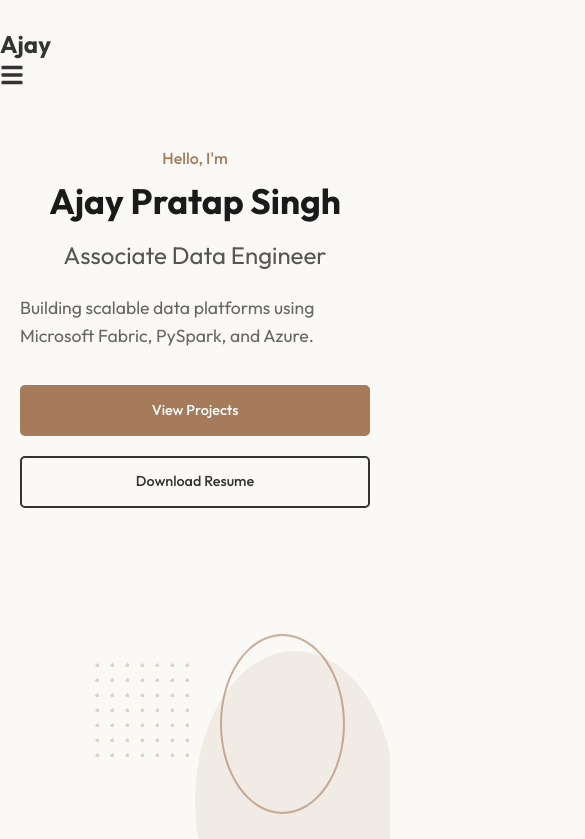
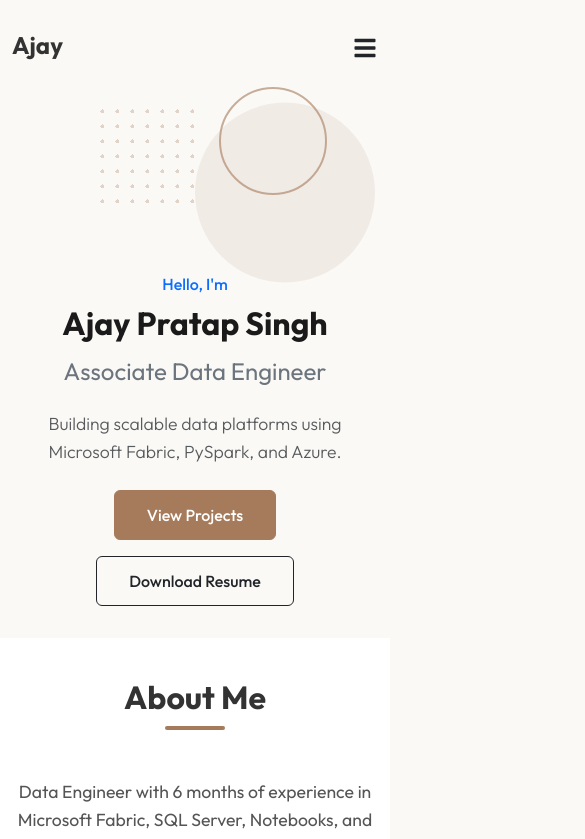
Before and after one commit to Ajay29091/Portfolio, a React (Vite) app: page / in a window 390 px wide. Shown: the top 839 px of the page, 585 px wide, since content can reach past the window. Built offline with nearby package versions, Linux system fonts and the light colour scheme.

Commit message:
Integrate Bootstrap 5 and fix mobile UI layout/spacing

```diff
--- a/index.html
+++ b/index.html
@@ -11,6 +11,9 @@
     <link rel="preconnect" href="https://fonts.googleapis.com">
     <link rel="preconnect" href="https://fonts.gstatic.com" crossorigin>
     <link href="https://fonts.googleapis.com/css2?family=Outfit:wght@300;400;500;600;700&display=swap" rel="stylesheet">
+    <!-- Bootstrap 5 CSS -->
+    <link href="https://cdn.jsdelivr.net/npm/bootstrap@5.3.0/dist/css/bootstrap.min.css" rel="stylesheet"
+        integrity="sha384-9ndCyUaIbzAi2FUVXJi0CjmCapSmO7SnpJef0486qhLnuZ2cdeRhO02iuK6FUUVM" crossorigin="anonymous">
     <title>Ajay Pratap Singh | Data Engineer</title>
 </head>
 
--- a/src/components/Hero.jsx
+++ b/src/components/Hero.jsx
@@ -4,36 +4,45 @@ import { personalDetails } from '../data';
 
 const Hero = () => {
     return (
-        <section id="hero" style={{ height: '100vh', display: 'flex', alignItems: 'center', position: 'relative', overflow: 'hidden', paddingTop: '80px' }}>
-            <div className="max-w-7xl mx-auto px-6 w-full stack-on-mobile"
-                style={{ maxWidth: '1200px', margin: '0 auto', padding: '0 20px', display: 'flex', width: '100%', alignItems: 'center', justifyContent: 'space-between' }}>
+        <section id="hero" className="hero-section" style={{ display: 'flex', alignItems: 'center', position: 'relative', overflow: 'hidden' }}>
+            <div className="container hero-container d-flex align-items-center">
+                <div className="row justify-content-between align-items-center mx-auto w-100">
 
+                    {/* Text Content */}
                     <motion.div
                         initial={{ opacity: 0, y: 30 }}
                         animate={{ opacity: 1, y: 0 }}
                         transition={{ duration: 0.8 }}
-                    className="flex-1 text-center md:text-left"
-                    style={{ flex: 1, maxWidth: '600px', zIndex: 10 }} // zIndex to ensure text is engaging
+                        className="col-12 col-md-6 order-2 order-md-1 text-center text-md-start"
+                        style={{ zIndex: 10 }}
                     >
-                    <span className="hero-greeting" style={{ display: 'block', fontWeight: '500', color: '#A67B5B', marginBottom: '10px' }}>
+                        <span className="d-block fw-medium mb-2 text-primary hero-greeting" style={{ color: '#A67B5B' }}>
                             Hello, I'm
                         </span>
-                    <h1 className="hero-title" style={{ fontWeight: '700', lineHeight: 1.1, marginBottom: '15px', color: '#1A1A1A' }}>
+                        <h1 className="fw-bold mb-3 hero-title" style={{ color: '#1A1A1A', lineHeight: 1.1 }}>
                             {personalDetails.name}
                         </h1>
-                    <h2 className="hero-subtitle" style={{ fontWeight: '400', color: '#555', marginBottom: '20px' }}>
+                        <h2 className="hero-subtitle fw-normal text-secondary mb-4">
                             {personalDetails.role}
                         </h2>
-                    <p style={{ fontSize: '1.1rem', color: '#666', marginBottom: '35px', maxWidth: '480px', lineHeight: '1.6', marginLight: 'auto', marginRight: 'auto' }} className="md:mx-0">
+                        <p className="lead text-muted mb-4 mx-auto mx-md-0" style={{ maxWidth: '480px', lineHeight: '1.6', fontSize: '1.1rem' }}>
                             {personalDetails.tagline}
                         </p>
-                    <div style={{ display: 'flex', gap: '20px', flexWrap: 'wrap', justifyContent: 'center' }} className="hero-buttons">
-                        <a href="#projects"
-                            style={{ backgroundColor: '#A67B5B', color: 'white', padding: '14px 32px', borderRadius: '5px', fontWeight: '500', border: '2px solid #A67B5B' }}>
+                        <div className="d-flex gap-3 flex-wrap justify-content-center justify-content-md-start hero-buttons">
+                            <a href="#projects" className="btn btn-primary"
+                                style={{
+                                    backgroundColor: '#A67B5B',
+                                    borderColor: '#A67B5B',
+                                    padding: '12px 32px',
+                                    fontWeight: '500'
+                                }}>
                                 View Projects
                             </a>
-                        <a href="/Ajay_Singh_s_Resume.pdf" download
-                            style={{ backgroundColor: 'transparent', color: '#333', padding: '14px 32px', borderRadius: '5px', fontWeight: '500', border: '2px solid #333' }}>
+                            <a href="/Ajay_Singh_s_Resume.pdf" download className="btn btn-outline-dark"
+                                style={{
+                                    padding: '12px 32px',
+                                    fontWeight: '500'
+                                }}>
                                 Download Resume
                             </a>
                         </div>
@@ -44,15 +53,14 @@ const Hero = () => {
                         initial={{ opacity: 0, scale: 0.8 }}
                         animate={{ opacity: 1, scale: 1 }}
                         transition={{ duration: 0.8, delay: 0.2 }}
-                    className="flex-1 flex justify-center relative"
-                    style={{ flex: 1, display: 'flex', justifyContent: 'center', position: 'relative' }}
+                        className="col-12 col-md-6 order-1 order-md-2 d-flex justify-content-center position-relative mb-5 mb-md-0 mobile-visual-adjust"
                     >
-                    <div className="hero-visual-container" style={{ position: 'relative' }}>
+                        <div className="hero-visual-container position-relative" style={{ width: '400px', height: '400px', maxWidth: '100%' }}>
                             <motion.div
                                 animate={{ y: [0, -20, 0] }}
                                 transition={{ repeat: Infinity, duration: 6, ease: "easeInOut" }}
                                 style={{
-                                position: 'absolute', width: '300px', height: '300px', maxWidth: '80%',
+                                    position: 'absolute', width: '75%', height: '75%',
                                     backgroundColor: 'rgba(166, 123, 91, 0.1)', borderRadius: '50%',
                                     top: '50%', left: '50%', transform: 'translate(-50%, -50%)'
                                 }}
@@ -61,7 +69,7 @@ const Hero = () => {
                                 animate={{ y: [0, 20, 0] }}
                                 transition={{ repeat: Infinity, duration: 7, ease: "easeInOut", delay: 1 }}
                                 style={{
-                                position: 'absolute', width: '180px', height: '180px', maxWidth: '50%',
+                                    position: 'absolute', width: '45%', height: '45%',
                                     border: '2px solid #A67B5B', borderRadius: '50%',
                                     top: '40%', left: '60%', opacity: 0.6
                                 }}
@@ -75,6 +83,7 @@ const Hero = () => {
                         </div>
                     </motion.div>
                 </div>
+            </div>
         </section>
     );
 };
--- a/src/components/Navbar.jsx
+++ b/src/components/Navbar.jsx
@@ -23,50 +23,52 @@ const Navbar = () => {
     ];
 
     return (
-        <nav className={`fixed w-full z-50 transition-all duration-300 ${scrolled ? 'bg-white/90 backdrop-blur-md shadow-sm py-4' : 'bg-transparent py-6'}`}
+        <nav className={`fixed-top transition-all duration-300 ${scrolled ? 'bg-white/90 backdrop-blur-md shadow-sm py-2' : 'bg-transparent py-4'}`}
             style={{
-                position: 'fixed',
-                top: 0,
-                left: 0,
-                width: '100%',
-                zIndex: 1000,
-                background: scrolled ? 'rgba(250, 249, 246, 0.95)' : 'transparent',
+                transition: 'all 0.3s ease',
+                backgroundColor: scrolled ? 'rgba(250, 249, 246, 0.95)' : 'transparent',
                 boxShadow: scrolled ? '0 2px 20px rgba(0,0,0,0.05)' : 'none',
-                padding: scrolled ? '15px 0' : '25px 0',
-                transition: 'all 0.3s ease'
+                height: scrolled ? '70px' : '90px',
+                display: 'flex',
+                alignItems: 'center'
             }}>
-            <div className="max-w-7xl mx-auto px-6 flex justify-between items-center">
-                <a href="#" className="text-2xl font-bold text-gray-800" style={{ fontSize: '1.5rem', fontWeight: '700', color: '#333' }}>
+            <div className="container d-flex justify-content-between align-items-center">
+                <a href="#" className="navbar-brand text-2xl font-bold text-gray-800" style={{ fontSize: '1.5rem', fontWeight: '700', color: '#333' }}>
                     Ajay
                 </a>
 
                 {/* Desktop Menu */}
-                <div className="desktop-only items-center space-x-8" style={{ gap: '30px' }}>
-                    <ul style={{ display: 'flex', gap: '30px' }}>
+                <div className="d-none d-md-flex align-items-center gap-4">
+                    <ul className="d-flex gap-4 m-0 p-0" style={{ listStyle: 'none' }}>
                         {navLinks.map((link) => (
                             <li key={link.name}>
-                                <a href={link.href} className="text-sm font-medium text-gray-600 hover:text-accent transition-colors"
-                                    style={{ fontWeight: '500', fontSize: '0.95rem', color: '#555' }}>
+                                <a href={link.href} className="text-decoration-none text-secondary fw-bold"
+                                    style={{ fontSize: '0.95rem', transition: 'color 0.2s' }}
+                                    onMouseEnter={(e) => e.target.style.color = '#A67B5B'}
+                                    onMouseLeave={(e) => e.target.style.color = '#555'}>
                                     {link.name}
                                 </a>
                             </li>
                         ))}
                     </ul>
-                    <a href="/Ajay_Singh_s_Resume.pdf" download className="px-5 py-2 border border-accent text-accent rounded hover:bg-accent hover:text-white transition-all"
+                    <a href="/Ajay_Singh_s_Resume.pdf" download className="btn btn-outline-primary"
                         style={{
-                            border: '1px solid #A67B5B',
+                            borderColor: '#A67B5B',
+                            color: '#A67B5B',
+                            fontWeight: '500',
                             padding: '8px 20px',
                             borderRadius: '4px',
-                            color: '#A67B5B',
-                            fontWeight: '500'
+                            '--bs-btn-hover-bg': '#A67B5B',
+                            '--bs-btn-hover-border-color': '#A67B5B',
+                            '--bs-btn-hover-color': 'white'
                         }}>
                         Resume
                     </a>
                 </div>
 
                 {/* Mobile Hamburger */}
-                <div className="mobile-only" style={{}}>
-                    <button onClick={() => setIsOpen(!isOpen)} className="text-2xl text-gray-800" style={{ background: 'none', border: 'none', cursor: 'pointer', fontSize: '1.5rem', color: '#333' }}>
+                <div className="d-md-none">
+                    <button onClick={() => setIsOpen(!isOpen)} className="btn btn-link link-dark text-decoration-none p-0" style={{ fontSize: '1.5rem' }}>
                         {isOpen ? <FaTimes /> : <FaBars />}
                     </button>
                 </div>
@@ -79,18 +81,23 @@ const Navbar = () => {
                         initial={{ opacity: 0, y: -20 }}
                         animate={{ opacity: 1, y: 0 }}
                         exit={{ opacity: 0, y: -20 }}
-                        className="absolute top-full left-0 w-full bg-white shadow-lg py-6 px-6 flex flex-col space-y-4 md:hidden"
-                        style={{ position: 'absolute', top: '100%', left: 0, width: '100%', background: 'white', padding: '20px', boxShadow: '0 10px 30px rgba(0,0,0,0.1)' }}
+                        className="position-absolute top-100 start-0 w-100 bg-white shadow-lg p-4 d-flex flex-column gap-3 d-md-none"
+                        style={{ borderTop: '1px solid #eee' }}
                     >
                         {navLinks.map((link) => (
                             <a key={link.name} href={link.href} onClick={() => setIsOpen(false)}
-                                className="block text-lg font-medium text-gray-700 py-2"
-                                style={{ display: 'block', padding: '10px 0', color: '#333' }}>
+                                className="text-decoration-none text-dark fw-bold py-2 border-bottom"
+                                style={{ fontSize: '1.1rem' }}>
                                 {link.name}
                             </a>
                         ))}
-                        <a href="/Ajay_Singh_s_Resume.pdf" download className="block w-full text-center py-3 bg-accent text-white rounded mt-4"
-                            style={{ display: 'block', textAlign: 'center', padding: '12px', background: '#A67B5B', color: 'white', borderRadius: '4px', marginTop: '10px' }}>
+                        <a href="/Ajay_Singh_s_Resume.pdf" download className="btn w-100 mt-2"
+                            style={{
+                                backgroundColor: '#A67B5B',
+                                color: 'white',
+                                padding: '12px',
+                                fontWeight: '500'
+                            }}>
                             Download Resume
                         </a>
                     </motion.div>
--- a/src/index.css
+++ b/src/index.css
@@ -114,20 +114,16 @@ button {
     }
 }
 
+/* Custom overwrites for mobile if needed, but relying on Bootstrap for layout */
+/* Custom overwrites for mobile functionality */
 @media (max-width: 768px) {
     .section-padding {
         padding: 60px 20px;
     }
 
-    .section-title {
-        font-size: 1.8rem;
-        margin-bottom: 2rem;
-    }
-
-    /* Hero Responsive Styles */
+    /* Hero Responsive Typography & Sizing */
     .hero-title {
-        font-size: 2.8rem !important;
-        /* Smaller on mobile */
+        font-size: 2.5rem !important;
         text-align: center;
     }
 
@@ -141,54 +137,24 @@ button {
         text-align: center;
     }
 
-    .hero-buttons {
-        justify-content: center !important;
+    .hero-visual-container {
+        width: 280px !important;
+        height: 280px !important;
+        margin-top: 0;
     }
 
-    .hero-buttons a {
-        padding: 12px 24px !important;
-        font-size: 0.9rem !important;
-        width: 100%;
-        text-align: center;
+    .mobile-visual-adjust {
+        margin-top: -6rem !important;
     }
 
-    .hero-visual-container {
-        width: 300px !important;
-        height: 300px !important;
-        margin-top: 20px;
+    .hero-section {
+        min-height: auto !important;
+        padding-top: 80px !important;
+        padding-bottom: 2rem !important;
     }
 
-    .desktop-only {
-        display: none !important;
-    }
-
-    .mobile-only {
-        display: block !important;
-    }
-
-    /* Layout Adjustments */
-    .stack-on-mobile {
-        flex-direction: column !important;
-    }
-
-    .reverse-stack-on-mobile {
-        flex-direction: column-reverse !important;
-    }
-
-    .grid-to-flex-mobile {
-        display: flex !important;
-        flex-direction: column !important;
-    }
-
-    .contact-container {
-        display: flex !important;
-        flex-direction: column !important;
-        padding: 30px !important;
-        gap: 30px !important;
-    }
-
-    .timeline-item {
-        padding-left: 40px !important;
+    .hero-container {
+        min-height: auto !important;
     }
 }
 
@@ -197,17 +163,13 @@ button {
         padding: 40px 15px;
     }
 
-    .section-title {
-        font-size: 1.5rem;
-    }
-
     .hero-title {
-        font-size: 2.2rem !important;
+        font-size: 2rem !important;
     }
 
     .hero-visual-container {
-        width: 250px !important;
-        height: 250px !important;
+        width: 240px !important;
+        height: 240px !important;
     }
 }
 
@@ -228,3 +190,14 @@ button {
     width: 400px;
     height: 400px;
 }
+
+/* Hero Layout Defaults */
+.hero-section {
+    min-height: 100vh;
+    padding-top: 80px;
+    padding-bottom: 40px;
+}
+
+.hero-container {
+    min-height: calc(100vh - 80px);
+}
```
Also changed, not shown: src/components/Projects.jsx (+21 -19 lines). Lines whose indentation alone changed are shown as unchanged.
